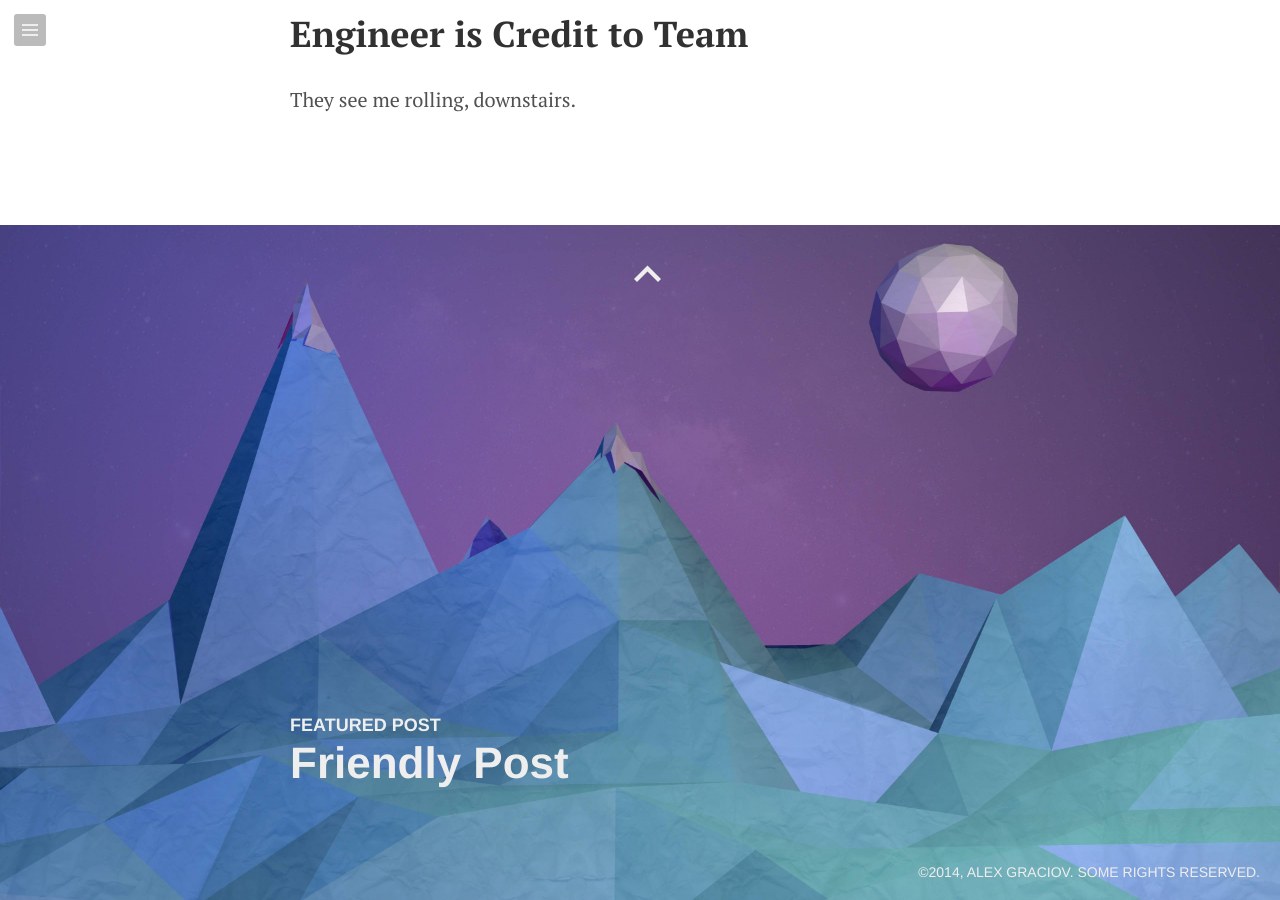
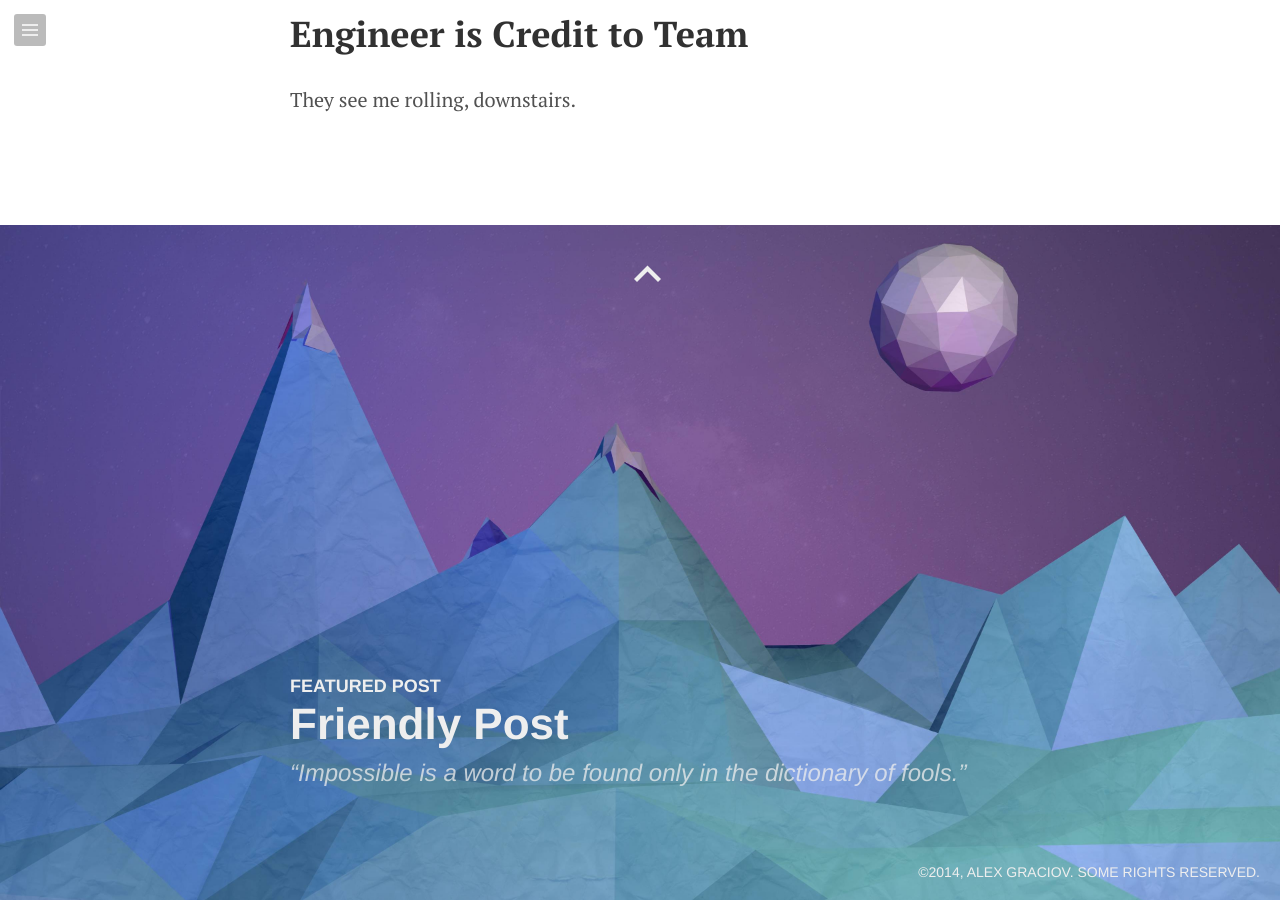
Before and after one commit to B-DAP/B-DAP.github.io, a Jekyll site: the page built from _posts/2014-05-23-first-post.md, in a window 1280 px wide and 900 px high, scrolled down 973 px. Built offline with Jekyll 4.4.1, drawn with Linux system fonts in a browser that asks for light colours; Markdown is read by kramdown in place of the engine named in the settings.

Commit message:
Updated 2014-05-23-friendly-post.md

```diff
--- a/_posts/2014-05-23-friendly-post.md
+++ b/_posts/2014-05-23-friendly-post.md
@@ -1,5 +1,9 @@
 ---
 published: true
+layout: post
+quote: Impossible is a word to be found only in the dictionary of fools.
+image: false
+video: false
 ---
 
 ## A New Post
```
